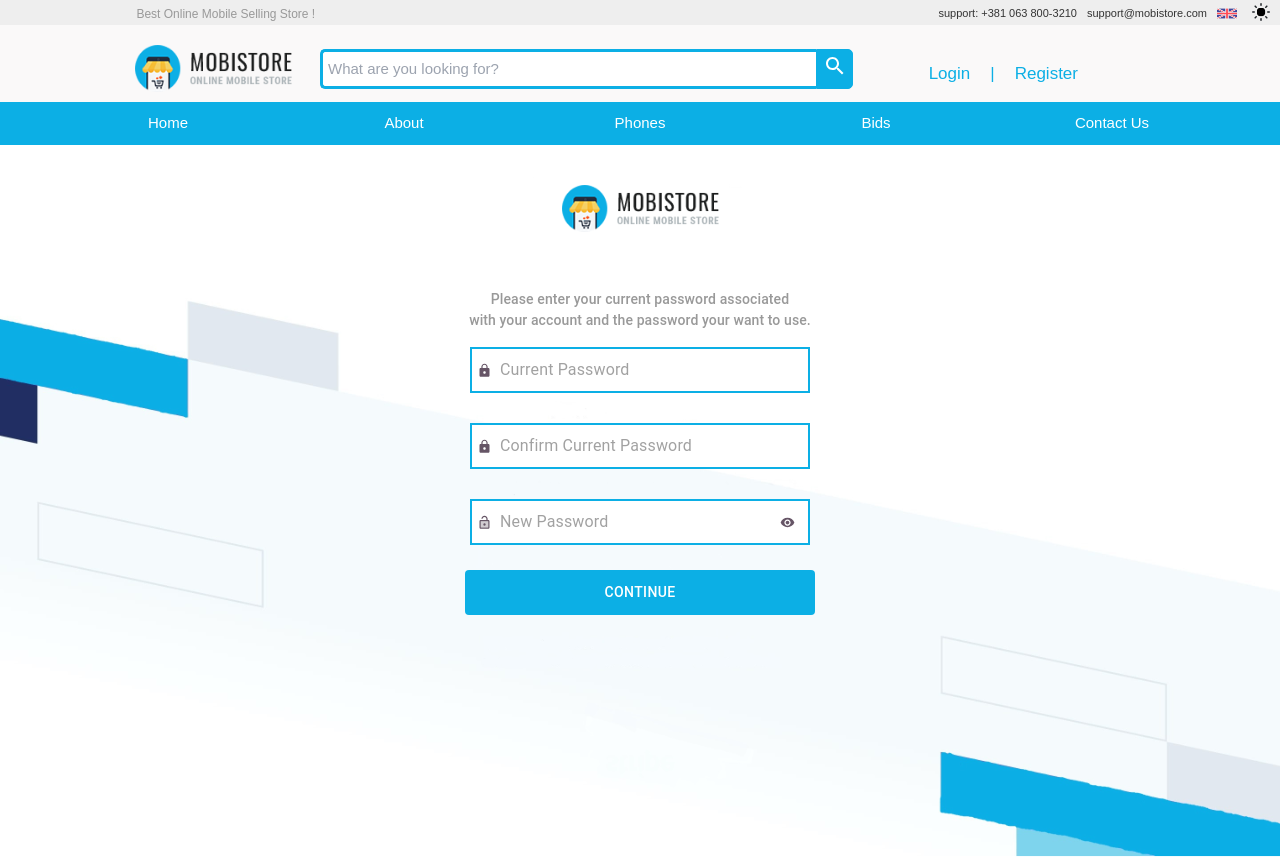
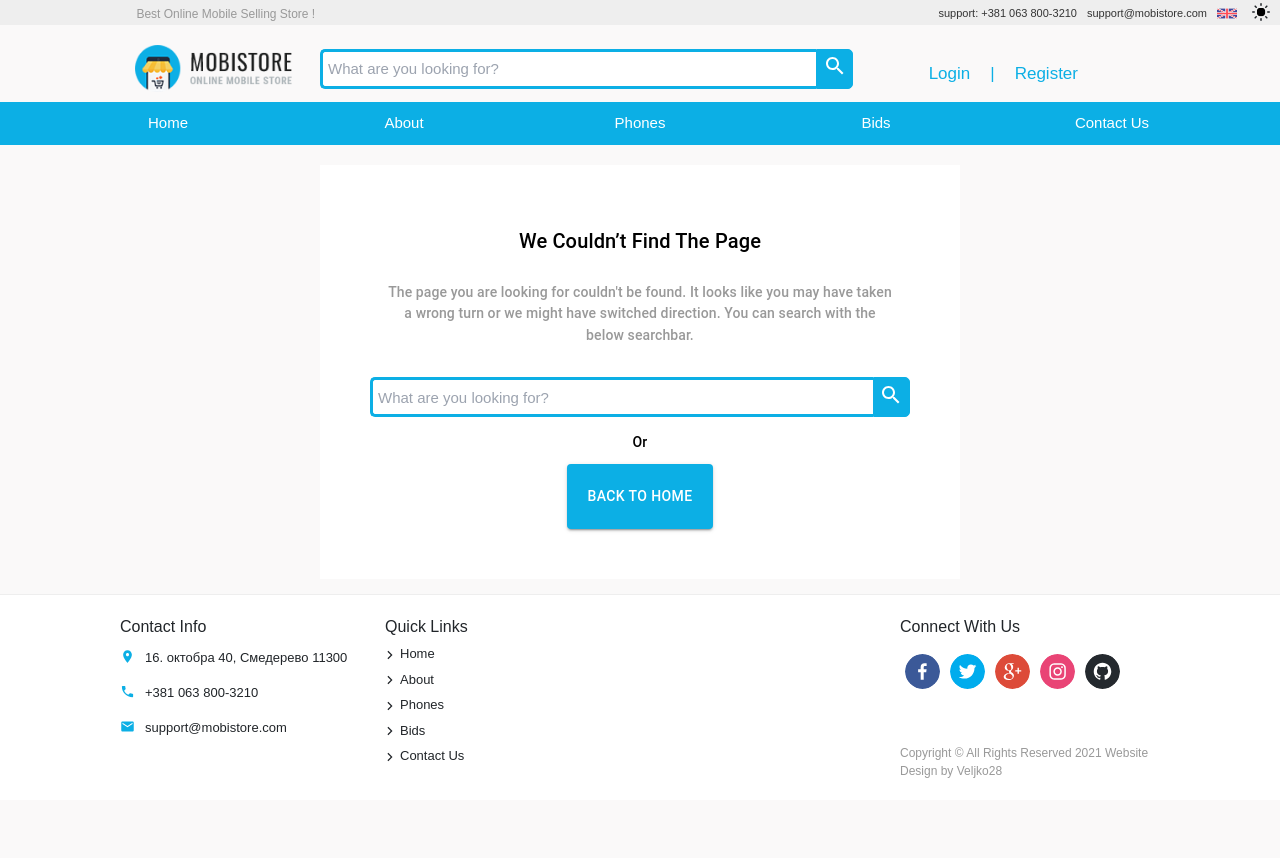
Before and after one commit to Veljko28/Phone-Ui, a Next.js app: page /user/changepassword/1 in a window 1280 px wide. Shown: the top 858 px of the page. After the commit the page ends 800 px from the top, so only its background shows below. Built offline with nearby package versions, Linux system fonts and the light colour scheme; a web font is replaced by a local one.

Commit message:
only the user can change their own password

```diff
--- a/pages/user/[id].tsx
+++ b/pages/user/[id].tsx
@@ -50,7 +50,7 @@ const user = () => {
       <Grid md={1} lg={2} item/>
       <Grid xs={12} md={10} lg={8} item container>
 
-      {notFound === true ? (<NotFound/>) : (
+      {notFound === true ? <NotFound t={t}/> : (
         <>
           <Grid md={4} xs={12} item style={{display: 'flex', justifyContent: 'center', minHeight: 700}} >
             <UserCard selling_phones={sellingPhones} t={t}
--- a/pages/user/changepassword/[id].tsx
+++ b/pages/user/changepassword/[id].tsx
@@ -17,6 +17,7 @@ import { SnackBarFailed, SnackBarSuccess } from '../../../constants/CustomSnackB
 import { dark_gray, blue, white, gray, darker_green } from '../../../constants/CustomColors';
 import { State } from '../../../redux/reduxTypes';
 import { useTranslation } from 'react-i18next';
+import NotFound from '../../../components/NotFound';
 
 
  const ForgotPassword = () => {
@@ -24,8 +25,14 @@ import { useTranslation } from 'react-i18next';
     const router = useRouter();
     const dispatch = useDispatch();
     const darkMode = useSelector((state: State) => state.userInfo.darkMode);
+    const loggedIn = useSelector((state: State) => state.userInfo.logged_in);
     const { t } = useTranslation();
 
+    let currentUser = null;
+
+    if (typeof window != 'undefined'){
+      currentUser = localStorage.userId;
+    }
 
     const id = router.query['id'];
 
@@ -81,7 +88,7 @@ import { useTranslation } from 'react-i18next';
         }
     }
 
-    return (
+    return !loggedIn || currentUser !== (id as string) ? <NotFound t={t}/> : (
          <Grid container className={darkMode ? "change-pass-dark" : "change-pass"} style={{display: 'flex', flexDirection: "column", alignItems: 'center', minHeight: 750}}>
              <span style={{marginTop: 40, marginBottom: 50}}>
                 <Image src={darkMode ? "/logo_dark.png" : "/logo.png"} width="157" height="47" />
```
